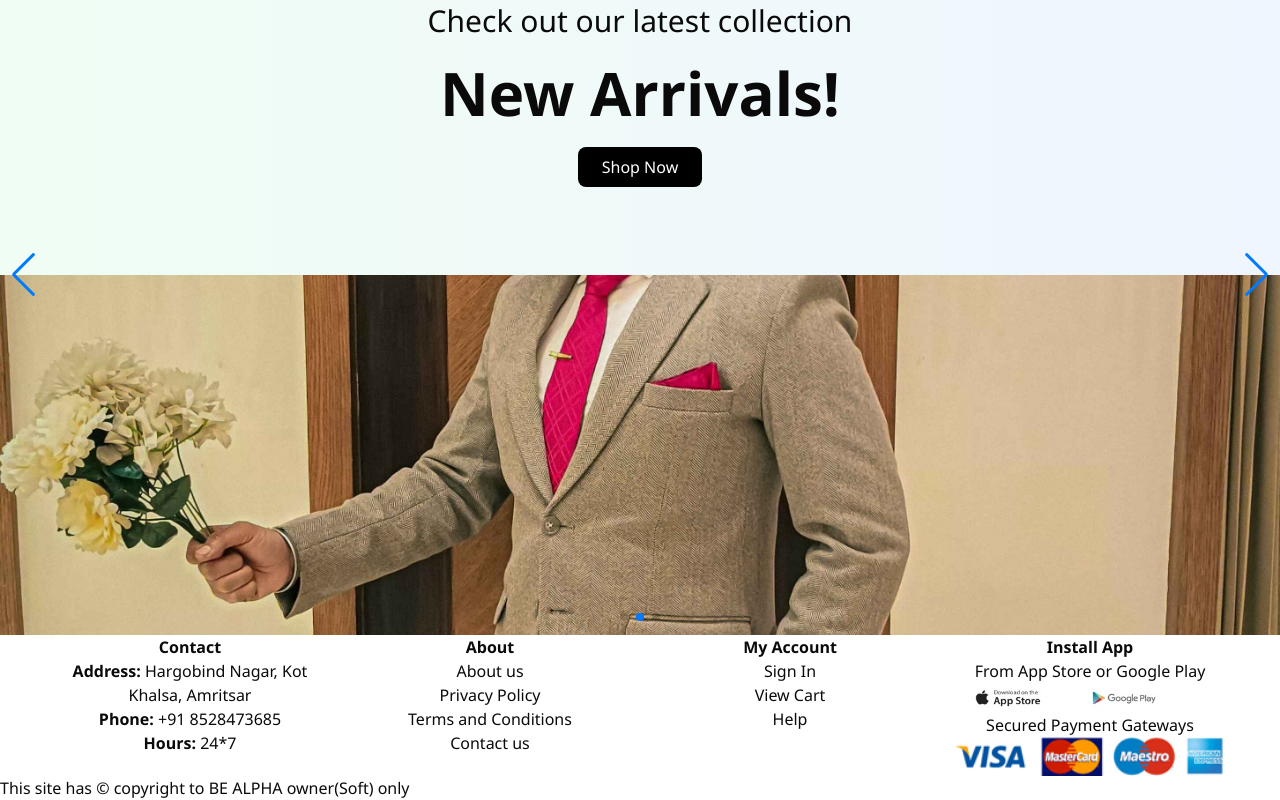
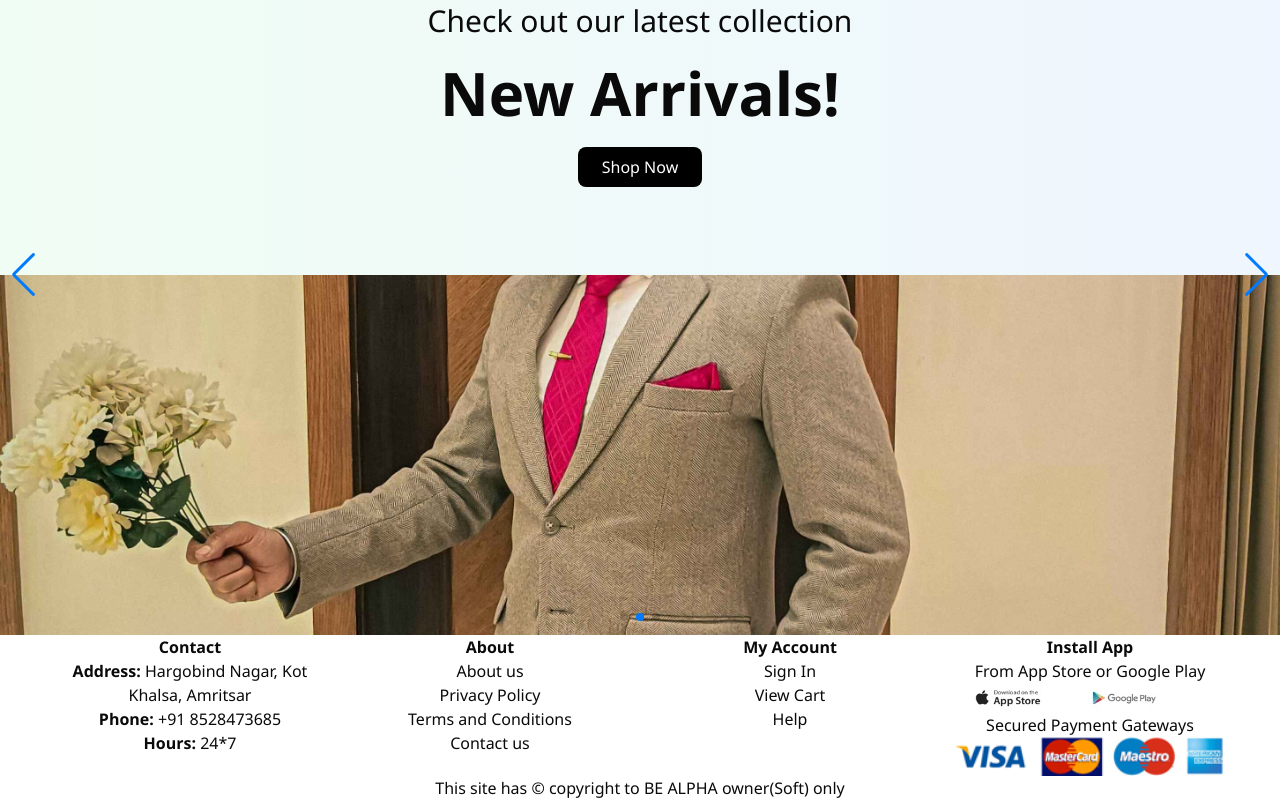
Before and after one commit to SOFTJIT-SINGH/bealphax, a Next.js app: page / in a window 1280 px wide. Shown: the part 165-965 px from the top of the page. Built offline with nearby package versions, Linux system fonts and the light colour scheme.

Commit message:
add slider

```diff
--- a/app/components/footer.jsx
+++ b/app/components/footer.jsx
@@ -64,7 +64,7 @@ const Footer = () => {
           <p>This site has &copy; copyright to BE ALPHA owner(Soft) only</p>
         </div> */}
       </footer>
-      <div className='copyr'>
+      <div className='text-center items-center justify-between'>
         <p>This site has &copy; copyright to BE ALPHA owner(Soft) only</p>
       </div>
     </>
```
